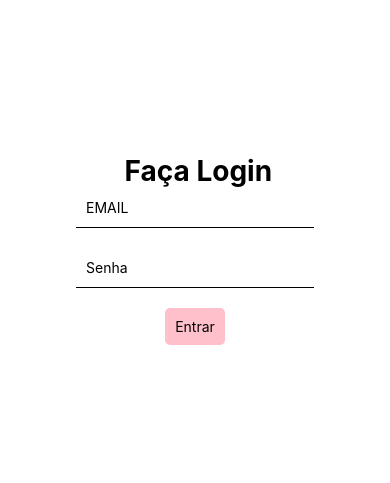
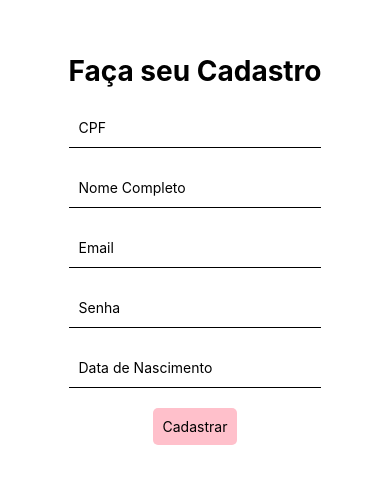
Before and after one commit to MariaClaraOliveira08/Mobile_meuApp, a React Native app: screen / in a window 390 px wide. Shown: the part 173-656 px from the top of the page. Built offline with nearby package versions, Linux system fonts and the light colour scheme.

Commit message:
Cadastro

```diff
--- a/src/App.js
+++ b/src/App.js
@@ -1,10 +1,10 @@
-import { StyleSheet, Text, View, TextInput, Button } from 'react-native';
-import Login from "./screens/Login";
+import { StyleSheet, Text, View, TextInput } from 'react-native';
+import Cadastro from "./screens/Cadastro";
 
 export default function App() {
   return (
     <View style={styles.container}>
-      <Login></Login>
+      <Cadastro></Cadastro>
     </View>
   );
 }
--- a/src/axios/axios.js
+++ b/src/axios/axios.js
@@ -1,13 +1,13 @@
 import axios from "axios";
 
 const api = axios.create({
-    baseURL: "http://10.89.240.81:5000/api/v1/",
+    baseURL: "http://10.89.234.150:5000/api/v1/",
     headers:{
         'accept':'application/json'
     }
 });
 
 const sheets = {
-    postLogin:(user)=>api.post("login", user)
+    postCadastro:(user)=>api.post("cadastro", user)
 }
 export default sheets;
--- /dev/null
+++ b/src/screens/Cadastro.js
@@ -0,0 +1,89 @@
+import React, { useState } from "react";
+import { View, Text, TextInput, TouchableOpacity, Alert, StyleSheet } from "react-native";
+import api from '../axios/axios';
+
+export default function Cadastro() {
+    const [user, setUser] = useState({
+        cpf: "",
+        email: "",
+        password: "",
+        name: "",
+        data_nascimento: ""
+    });
+
+    async function handleCadastro() {
+        console.log(user);
+        await api.postCadastro(user)  // Solicitação para cadastro (troque o método conforme sua API)
+            .then((response) => {
+                Alert.alert('Cadastro realizado', response.data.message);
+            }, (error) => {
+                Alert.alert('Erro', error.response.data.error);
+            });
+    }
+
+    return (
+        <View style={styles.container}>
+            <Text style={styles.title}>Faça seu Cadastro</Text>
+            <TextInput
+                style={styles.input}
+                placeholder="CPF"
+                value={user.cpf}
+                onChangeText={(value) => setUser({ ...user, cpf: value })}
+            />
+            <TextInput
+                style={styles.input}
+                placeholder="Nome Completo"
+                value={user.name}
+                onChangeText={(value) => setUser({ ...user, name: value })}
+            />
+            <TextInput
+                style={styles.input}
+                placeholder="Email"
+                value={user.email}
+                onChangeText={(value) => setUser({ ...user, email: value })}
+            />
+            <TextInput
+                style={styles.input}
+                placeholder="Senha"
+                secureTextEntry={true}
+                value={user.password}
+                onChangeText={(value) => setUser({ ...user, password: value })}
+            />
+            <TextInput
+                style={styles.input}
+                placeholder="Data de Nascimento"
+                value={user.data_nascimento}
+                onChangeText={(value) => setUser({ ...user, data_nascimento: value })}
+            />
+            <TouchableOpacity onPress={handleCadastro} style={styles.button}>
+                <Text>Cadastrar</Text>
+            </TouchableOpacity>
+        </View>
+    );
+}
+
+const styles = StyleSheet.create({
+    container: {
+        flex: 1,
+        justifyContent: 'center',
+        alignItems: 'center',
+        padding: 20
+    },
+    title: {
+        fontSize: 28,
+        fontWeight: 'bold',
+        marginBottom: 20
+    },
+    input: {
+        width: '100%',
+        height: 40,
+        borderBottomWidth: 1,
+        marginBottom: 20,
+        paddingHorizontal: 10
+    },
+    button: {
+        backgroundColor: 'pink',
+        padding: 10,
+        borderRadius: 5
+    }
+});
--- a/src/screens/Login.js
+++ b/src/screens/Login.js
@@ -1,5 +1,5 @@
 import React, {useState} from "react";
-import { View, Text, TextInput, TouchableOpacity, Alert, StyleSheet, Button } from "react-native";
+import { View, Text, TextInput, TouchableOpacity, Alert, StyleSheet } from "react-native";
 import api from '../axios/axios'
 
 export default function Login(){
@@ -10,12 +10,11 @@ export default function Login(){
 
     async function handleLogin(){
         console.log(user)
-        await api.postLogin(user).then(
+        await api.postLogin(user).then( //solicitação
             (response)=>{
-                console.log(response.data.message)
-                Alert.alert(response.data.message)
+                Alert.alert('OK', response.data.message)
             },(error)=>{
-                console.log(error)
+                Alert.alert('Erro', error.response.data.error)
             }
         )
     }
```
